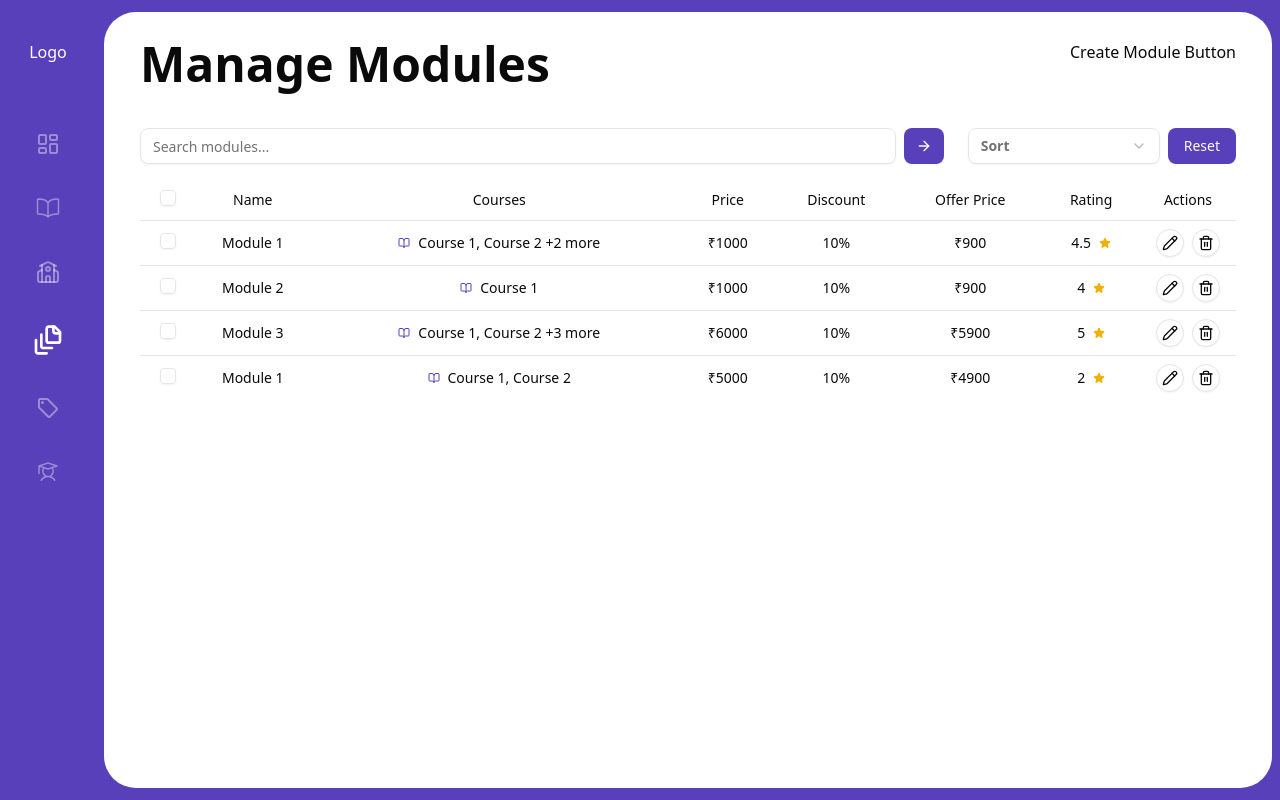
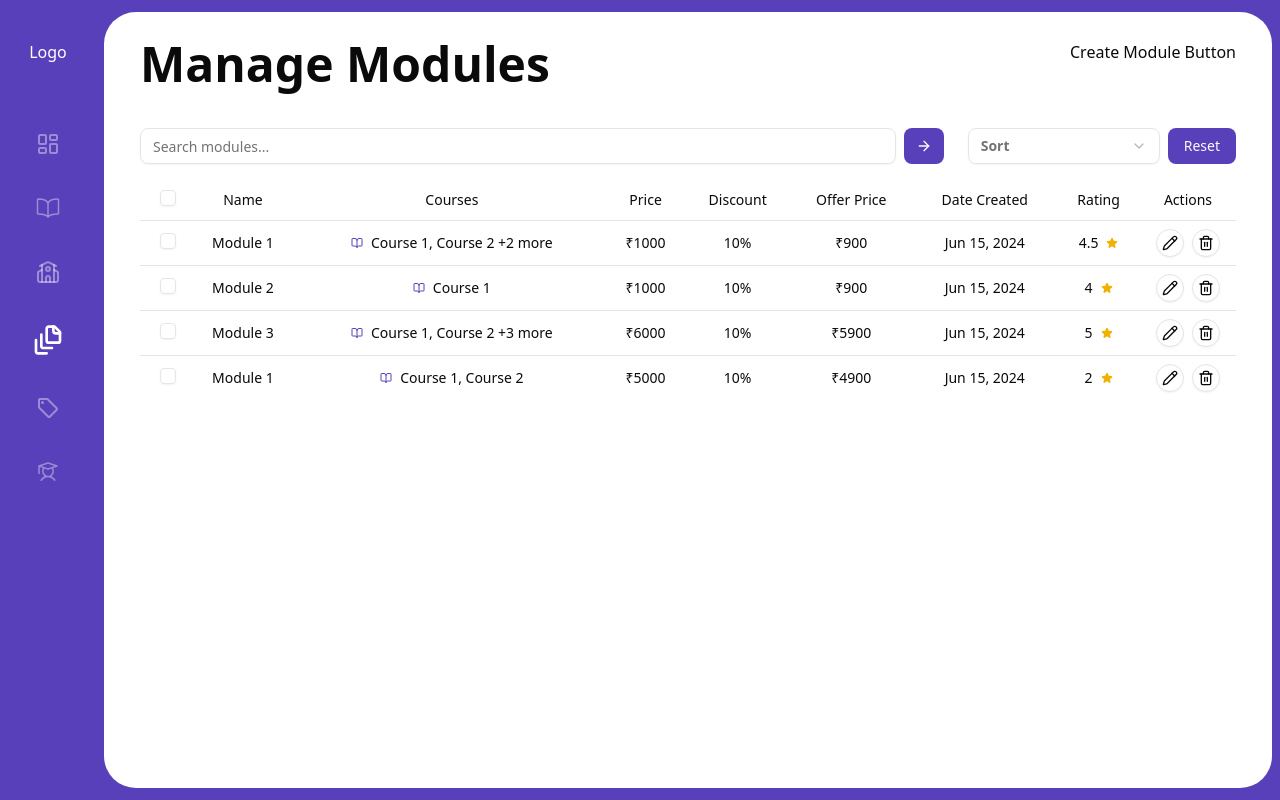
Before and after one commit to Arman6117/ais-solutions, a Next.js app: page /admin/modules in a window 1280 px wide. Built offline with nearby package versions, Linux system fonts and the light colour scheme.

Commit message:
feat: refactor module details and table components for improved structure and functionality

```diff
--- /dev/null
+++ b/app/(roles)/admin/modules/_components/module-details.tsx
@@ -0,0 +1,9 @@
+import React from 'react'
+
+const ModuleDetails = () => {
+  return (
+    <div>ModuleDetails</div>
+  )
+}
+
+export default ModuleDetails
--- a/app/(roles)/admin/modules/modules-table.tsx
+++ b/app/(roles)/admin/modules/_components/modules-table.tsx
@@ -1,6 +1,7 @@
 "use client";
 import { DataTable } from "@/components/data-table";
 import { Column, FilterOption } from "@/lib/types";
+import { format } from "date-fns";
 import { BookOpen, Star } from "lucide-react";
 import { PiStarFill } from "react-icons/pi";
 
@@ -98,6 +99,11 @@ const columns: Column<(typeof dummyModules)[0]>[] = [
     accessor: (row) => `₹${row.offerPrice}`,
   },
   {
+    id: "createdAt",
+    header: "Date Created",
+    accessor: (row) => format(row.createdAt, "PP")
+  },
+  {
     id: "rating",
     header: "Rating",
     accessor: (row) => {
--- a/app/(roles)/admin/modules/module-details/[id]/page.tsx
+++ b/app/(roles)/admin/modules/module-details/[id]/page.tsx
@@ -1,8 +1,11 @@
 import React from 'react'
+import ModuleDetails from '../../_components/module-details'
 
 const ModuleDetailsPage = () => {
   return (
-    <div>ModuleDetailsPage</div>
+    <>
+    <ModuleDetails/>
+    </>
   )
 }
 
--- a/app/(roles)/admin/modules/page.tsx
+++ b/app/(roles)/admin/modules/page.tsx
@@ -1,5 +1,5 @@
 import React from 'react'
-import ModulesTable from './modules-table'
+import ModulesTable from './_components/modules-table'
 
 const ModulesPage = () => {
   return (
```
